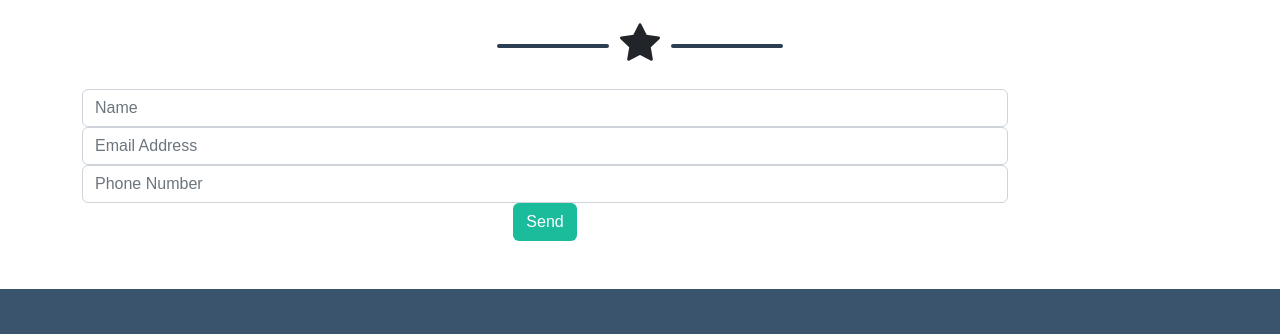
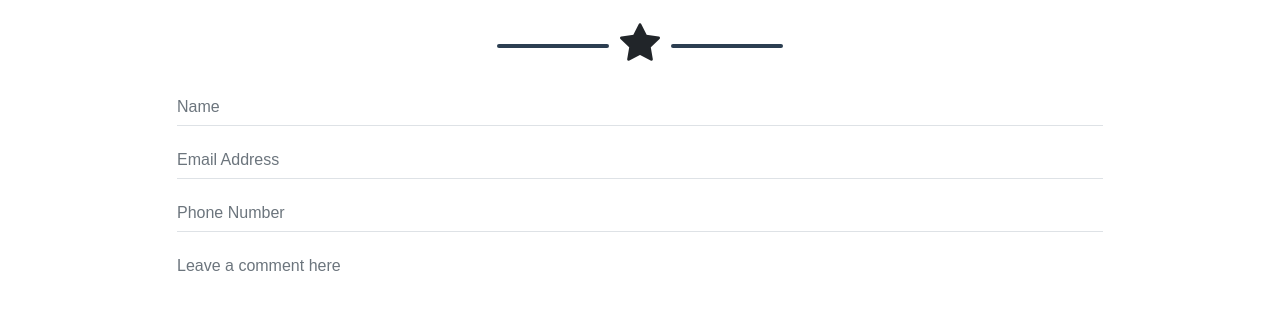
Before and after one commit to marcovalerio93/html-css-bootstrap-freelancer, a plain HTML site: page index.html in a window 1280 px wide. Shown: the part 1875-2209 px from the top of the page. Drawn offline with nearby package versions, Linux system fonts and the light colour scheme.

Commit message:
boostrap-freelance copleted and fixed

```diff
--- a/css/style.css
+++ b/css/style.css
@@ -125,5 +125,5 @@ body{
     text-align: center;
     border: solid 1px #fff;
     border-radius: 50%;
-    color: #fff ;
+    color: #fff;
 }
--- a/index.html
+++ b/index.html
@@ -34,7 +34,7 @@
             </div>
           </nav>
 
-          <section id="jambo" class="conteiner-fluid p-10">
+          <section id="jambo" class="container-fluid p-10">
             <div class="text-center">
                 <img class="ms_img" src="img/avatar.svg" alt="avatar">
                 <h1 class="p-2">STAR BOOTSTAP</h1>
@@ -137,17 +137,20 @@
                     <div class="ms_star-blu text-center my-3">
                         <i class="bi bi-star-fill"></i>
                     </div>
-                <div class="row text-center">
-                    <div class="col-10 offest-1">
+                <div class="row">
+                    <div class="col-10 offset-1">
                         <form>
-                            <div class="mb3">
-                                <input type="text" class="form-control" name="name" placeholder="Name">
+                            <div class="mb-3">
+                                <input type="text" class="form-control border-0 border-bottom ps-0 rounded-0" placeholder="Name">
                             </div>
-                            <div class="mb3">
-                                <input type="text" class="form-control" name="name" placeholder="Email Address">
+                            <div class="mb-3">
+                                <input type="text" class="form-control border-0 border-bottom ps-0 rounded-0" placeholder="Email Address">
                             </div>
-                            <div class="mb3">
-                                <input type="text" class="form-control" name="name" placeholder="Phone Number">
+                            <div class="mb-3">
+                                <input type="text" class="form-control border-0 border-bottom ps-0 rounded-0" placeholder="Phone Number">
+                            </div>
+                            <div class="mb-3">
+                                <textarea rows="6" class="form-control border-0 border-bottom ps-0 rounded-0" placeholder="Leave a comment here"></textarea>
                             </div>
                             <button type="submit" class="btn ms_btn-green">Send</button>
                         </form>
```
